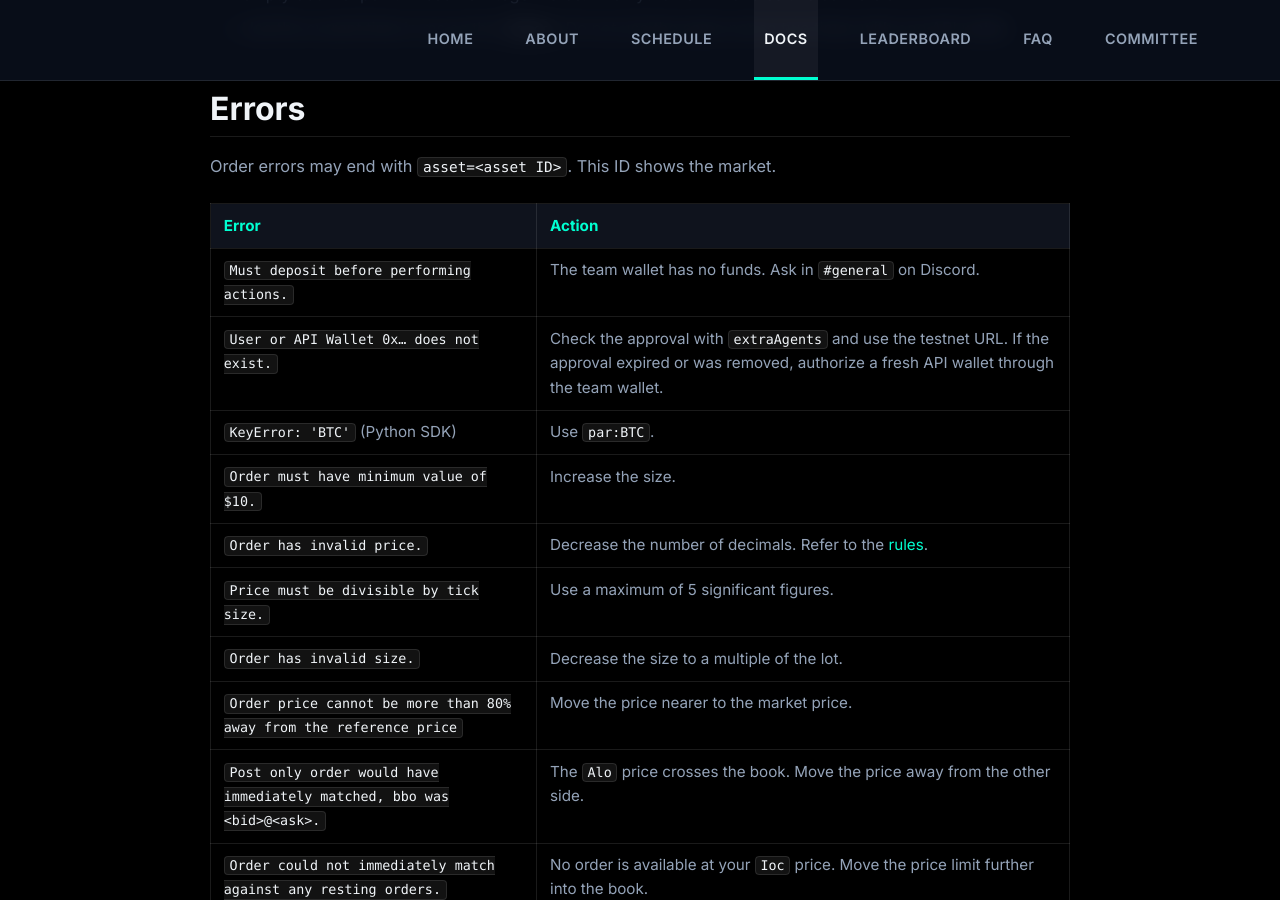
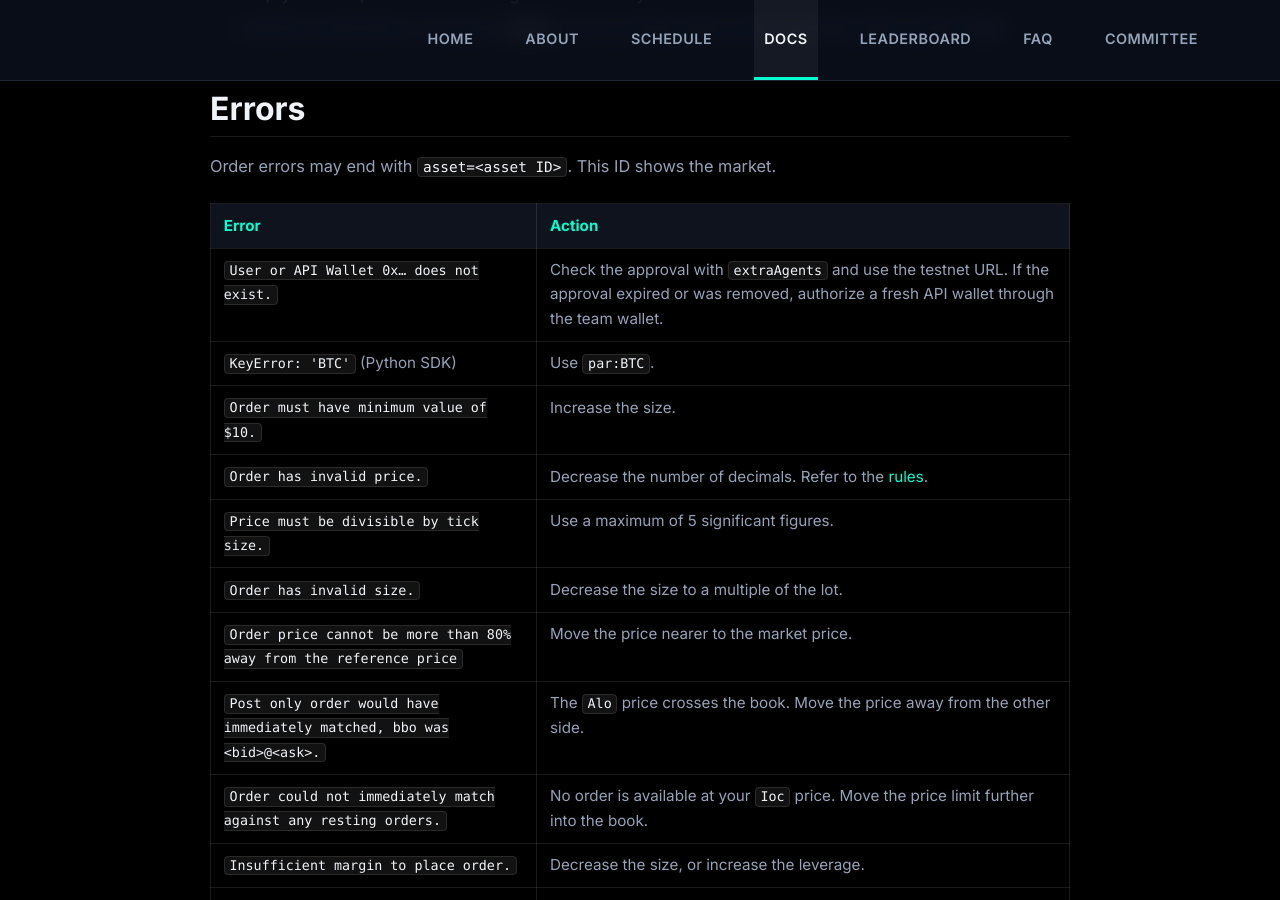
Before and after one commit to perpetual-alpha26/perpetual-alpha26.github.io, a Jekyll site: the page built from docs/index.md, in a window 1280 px wide and 900 px high, scrolled down 14239 px. Built offline with Jekyll 4.4.1, drawn with Linux system fonts in a browser that asks for light colours.

Commit message:
fix remove errors on not enough funds

```diff
--- a/docs/index.md
+++ b/docs/index.md
@@ -324,7 +324,6 @@ Order errors may end with `asset=<asset ID>`. This ID shows the market.
 
 | Error | Action |
 |---|---|
-| `Must deposit before performing actions.` | The team wallet has no funds. Ask in `#general` on Discord. |
 | `User or API Wallet 0x… does not exist.` | Check the approval with `extraAgents` and use the testnet URL. If the approval expired or was removed, authorize a fresh API wallet through the team wallet. |
 | `KeyError: 'BTC'` (Python SDK) | Use `{{ v.dex }}:BTC`. |
 | `Order must have minimum value of $10.` | Increase the size. |
```
